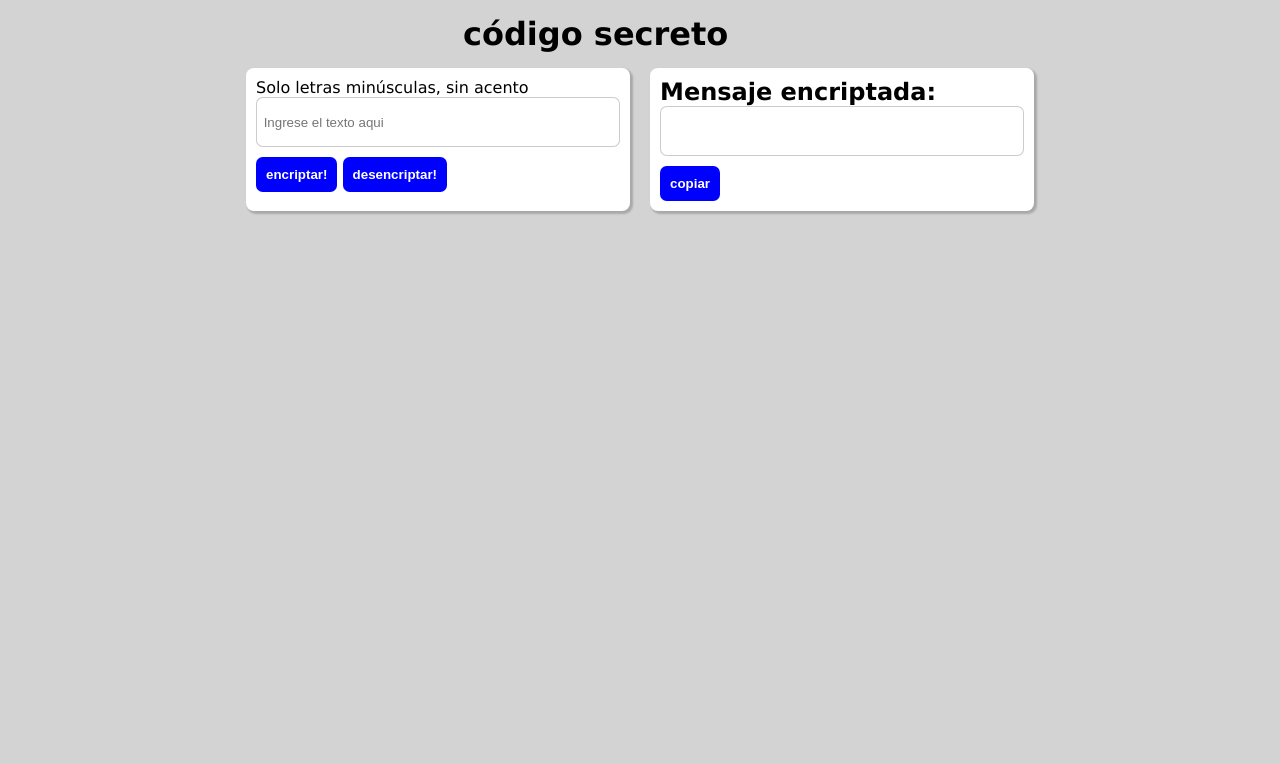
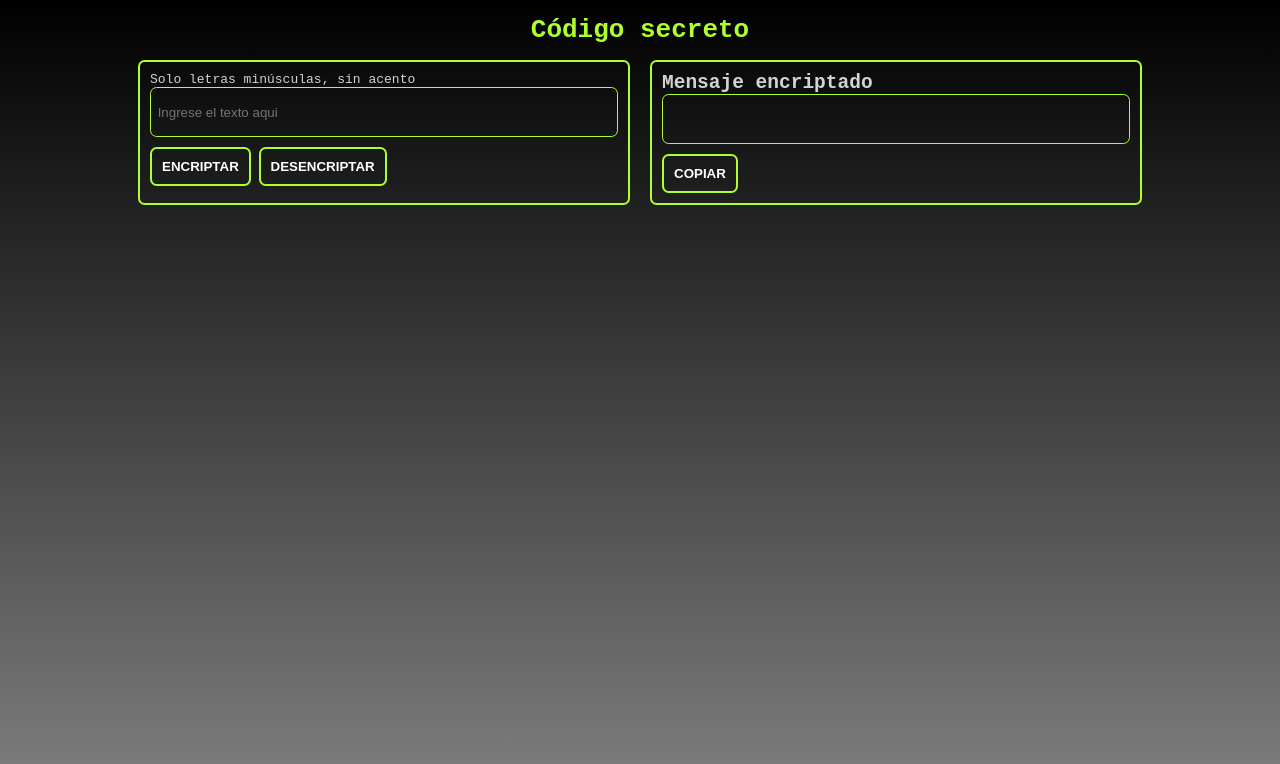
Before and after one commit to ezequiel-pereira/Challenge-Oracle-ONE-Semana1y2, a plain HTML site: page index.html in a window 1280 px wide. Drawn offline with Linux system fonts and the light colour scheme.

Commit message:
Cambio de estilos colores y fuente

```diff
--- a/index.html
+++ b/index.html
@@ -1,29 +1,29 @@
 <!DOCTYPE html>
-<html lang="pt-br">
+<html lang="es">
 <head>
   <meta charset="UTF-8">
   <meta http-equiv="X-UA-Compatible" content="IE=edge">
   <meta name="viewport" content="width=device-width, initial-scale=1.0">
-  <title>Document</title>
+  <title>Código secreto</title>
   <link rel="stylesheet" href="style.css">
 </head>
 <body>
-  <h1 class="titulo">código secreto</h1>
+  <h1 class="titulo">Código secreto</h1>
 
   <main class="main">
     <section class="form box">
       <form action="">
         <label for="input-texto">Solo letras minúsculas, sin acento</label>
         <input class="text-input" type="text" name="input-texto" id="input-texto" placeholder="Ingrese el texto aqui">
-        <input class="btn" type="submit" value="encriptar!" id="btn-encriptar">
-        <input class="btn" type="submit" value="desencriptar!" id="btn-desencriptar">
+        <input class="btn" type="submit" value="ENCRIPTAR" id="btn-encriptar">
+        <input class="btn" type="submit" value="DESENCRIPTAR" id="btn-desencriptar">
       </form>
     </section>
 
     <section class="msg box">
-      <h2 id="">Mensaje encriptada:</h2>
+      <h2 id="">Mensaje encriptado</h2>
       <input class="text-input" type="text" id="msg"></input>
-      <input class="btn" type="submit" value="copiar" id="btn-copy">
+      <input class="btn" type="submit" value="COPIAR" id="btn-copy">
     </section>
   </main>
 
--- a/style.css
+++ b/style.css
@@ -4,50 +4,60 @@
   box-sizing: border-box;
 }
 
+html {
+  height: 100%;
+  width: 100%;
+}
+
 body {
-  background-color: lightgray;
-  font-family: Verdana, Geneva, Tahoma, sans-serif;
+  height: 100%;
+  width: 100%;
+  background: linear-gradient(to bottom, black, grey);
+  font-family: monospace;
 }
 
 .main {
-  width: 80vw;
+  width: 80%;
   margin: auto;
   display: flex;
   justify-content: center;
+  color: lightgrey;
 }
 
 .titulo {
   padding: 15px;
-  width: 30vw;
+  width: fit-content;
   margin: auto;
-
+  color: greenyellow;
 }
 
 .box {
   padding: 10px;
   margin: 0 10px 0 10px;
-  box-shadow: 2px 2px 2px 1px rgba(0, 0, 0, 0.2);
-  background-color: white;
   border-radius: 0.5em;
-  width: 30vw;
+  width: 50%;
   height: auto;
+  border: 2px solid greenyellow;
 }
 
 .btn {
   border: 0;
   color: white;
   font-weight: bold;
-  background-color: blue;
+  background-color: transparent;
   padding: 10px;
   margin-top: 10px;
   border-radius: 0.5em;
+  border: 2px solid greenyellow;
 }
 
 .text-input {
   border-radius: 0.5em;
-  border: 1px solid rgba(0, 0, 0, 0.2);
   display: block;
   padding: 0.5em;
   width: 100%;
   height: 50px;
+  background-color: transparent;
+  border: 1px solid greenyellow;
+  color: lightgrey;
 }
```
